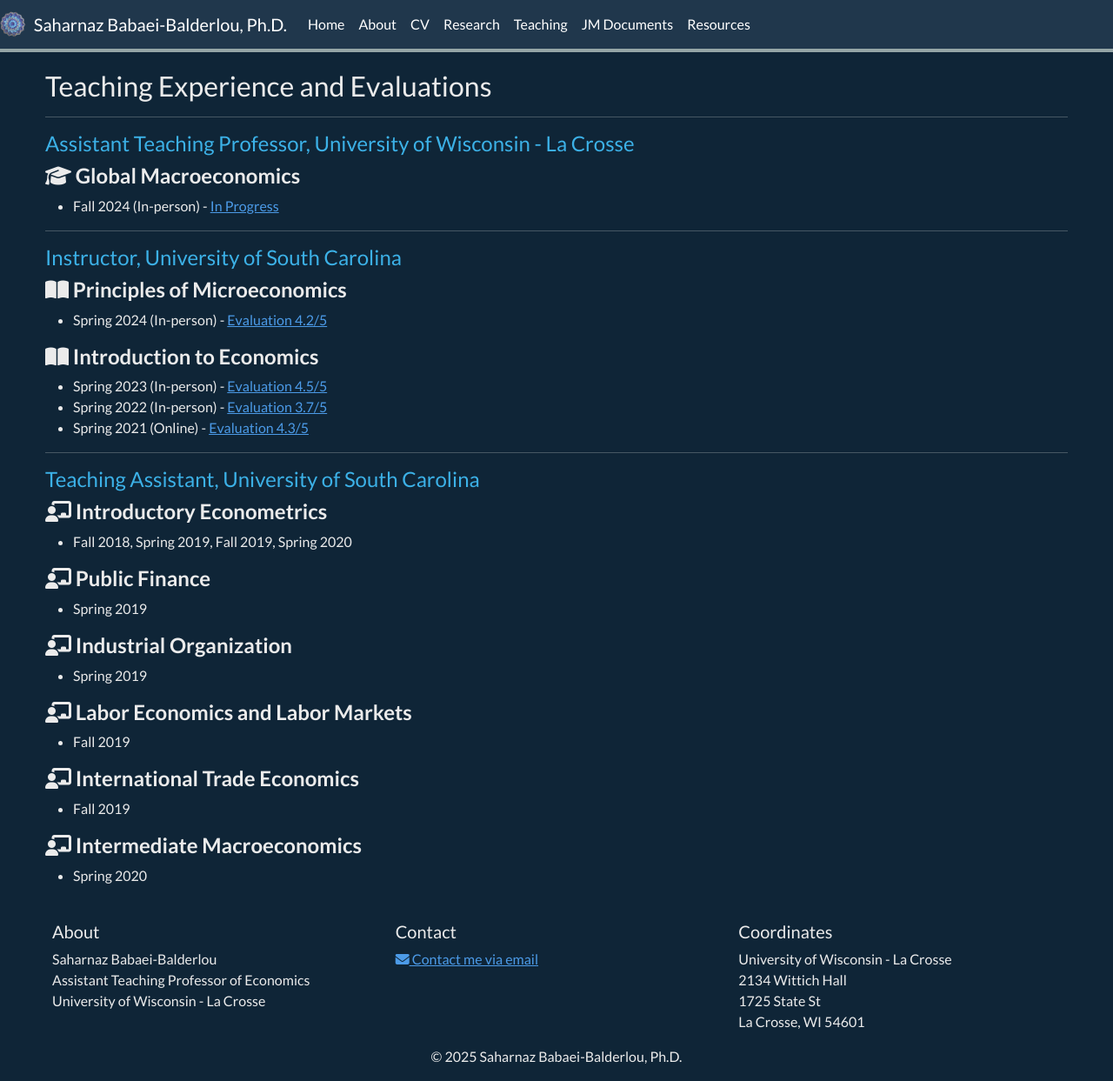
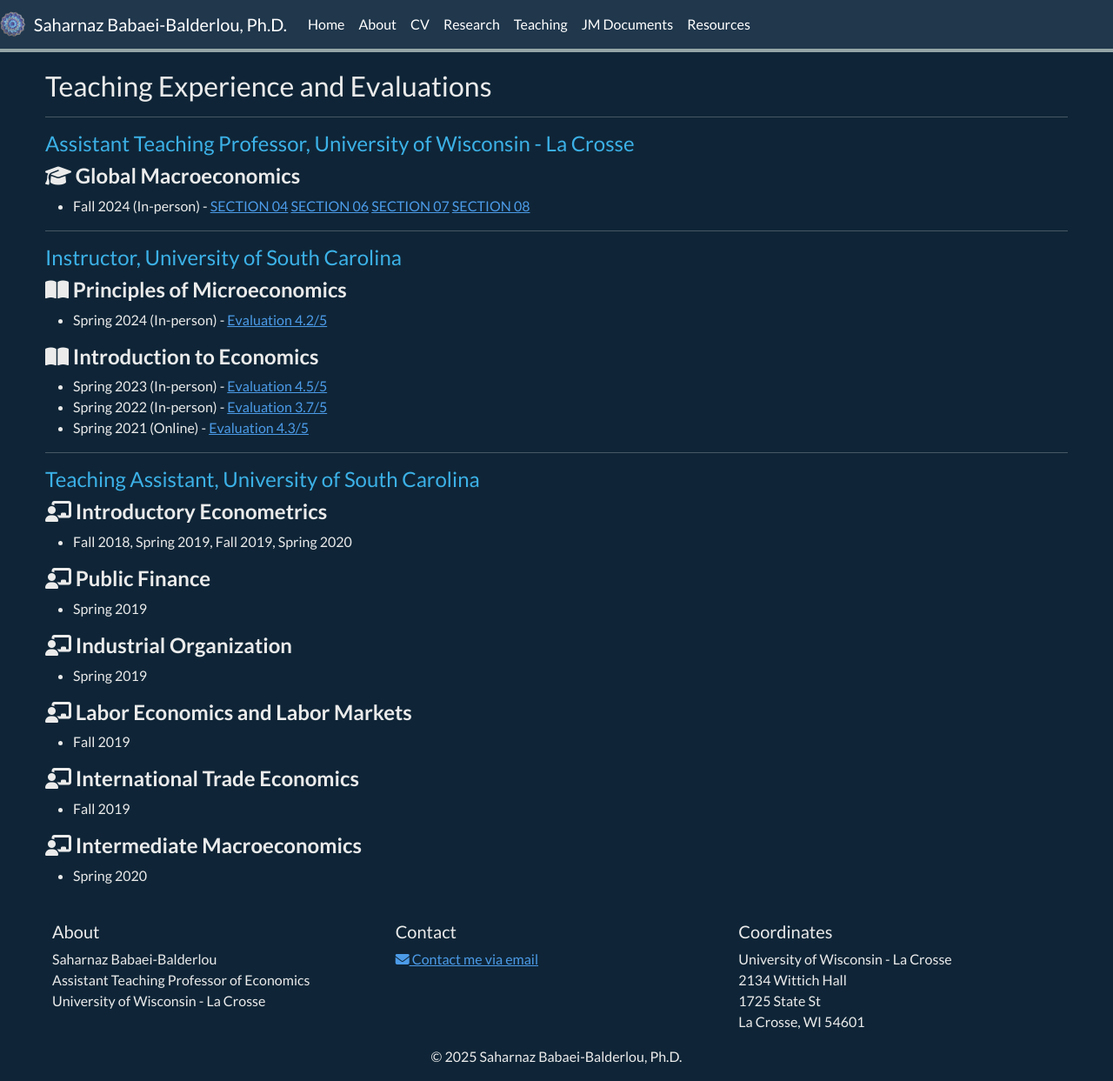
Before and after one commit to saharnazb/saharnazb.github.io, a Jekyll site: the page built from _pages/teching-experience.md, in a window 1280 px wide and 1243 px high. Shown: the whole window at 87% size. Built offline with Jekyll 4.4.1, drawn with Linux system fonts in a browser that asks for light colours; nearby versions of some CDN libraries; library files that are not in the unit come from our copies; a style sheet for code colours, icons or effects is not loaded.

Commit message:
link to evals Fall 2024 ECO120

```diff
--- a/_pages/teching-experience.md
+++ b/_pages/teching-experience.md
@@ -13,7 +13,7 @@
 #### <span style="color: #3cb1e7;">Assistant Teaching Professor, University of Wisconsin - La Crosse</span>
 
 #### <i class="fas fa-graduation-cap"></i> **Global Macroeconomics**
-- Fall 2024 (In-person) - [In Progress](/assets/teaching/IntroMacro/Eval.pdf)
+- Fall 2024 (In-person) - [SECTION 04](/assets/teaching/IntroMacro/LENS Full Report - ECO 120-04 Fall 2024.pdf) [SECTION 06](/assets/teaching/IntroMacro/LENS Full Report - ECO 120-06 Fall 2024.pdf)  [SECTION 07](/assets/teaching/IntroMacro/LENS Full Report - ECO 120-07 Fall 2024.pdf)  [SECTION 08](/assets/teaching/IntroMacro/LENS Full Report - ECO 120-08 Fall 2024.pdf)
 
 ---
 
```
